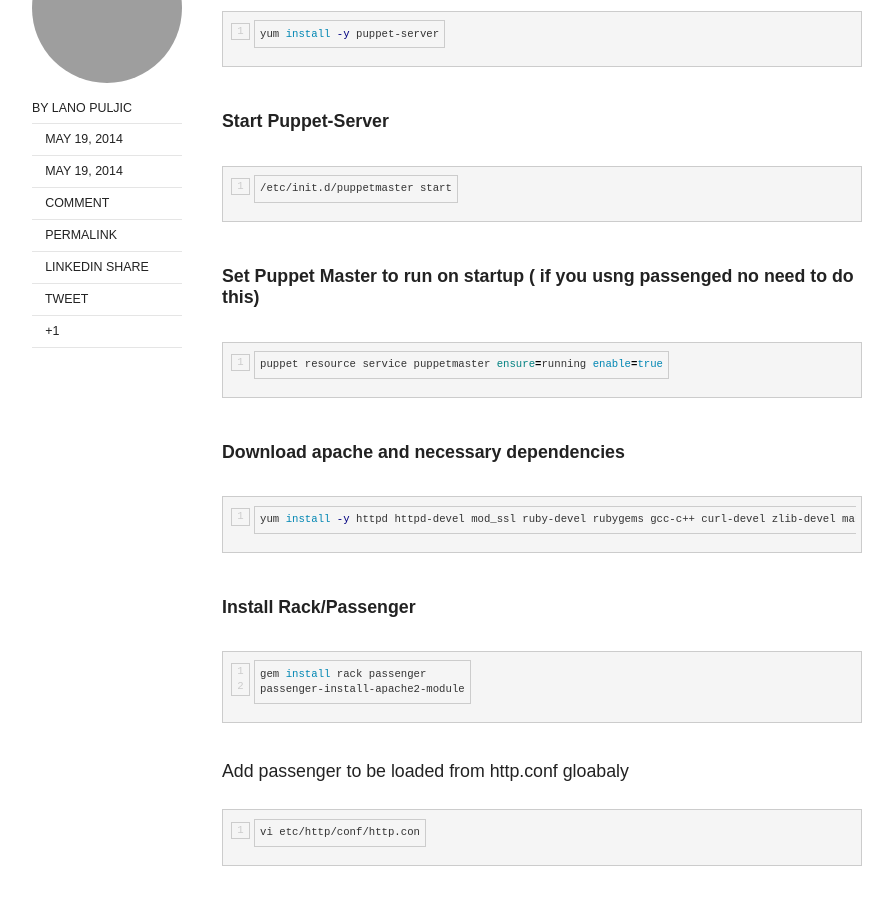
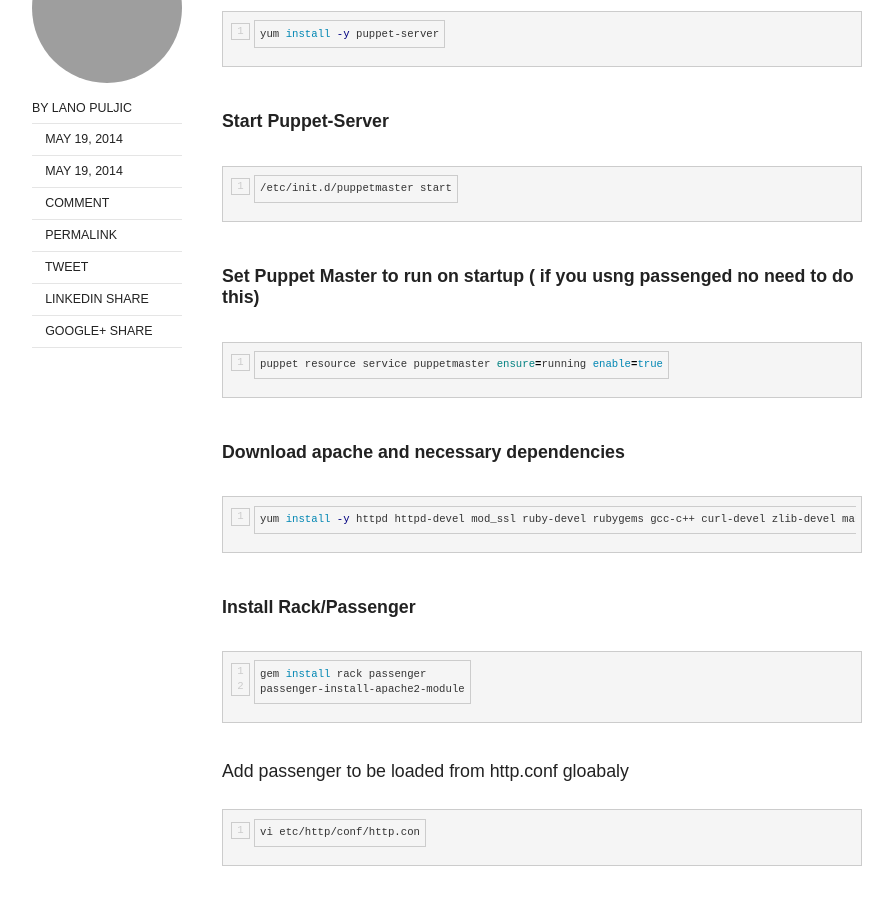
Before and after one commit to lanopuljic/myblog, a Jekyll site: the page built from _posts/2014-05-19-install-puppet-server.md, in a window 1280 px wide and 900 px high, scrolled down 515 px. Shown: the whole window, without its empty margins (128-1021 px from the left). Built offline with Jekyll 4.4.1, drawn with Linux system fonts in a browser that asks for light colours; nearby versions of some CDN libraries; comment, search, counter and statistics services are not loaded.

Commit message:
Few changes made and added linkedin

```diff
--- a/_layouts/post.html
+++ b/_layouts/post.html
@@ -33,12 +33,13 @@
         {% if page.share %}
         <!--<span class="social-share-facebook">
             <a href="https://www.facebook.com/sharer/sharer.php?u={{ site.url }}{{ page.url }}" title="Share on Facebook" itemprop="Facebook"><i class="icon-facebook-sign"></i> Like</a></span>-->
+        <span class="social-share-twitter">
+            <a href="https://twitter.com/intent/tweet?hashtags={{ page.categories | join: ',' }}&text={{ page.title }}&url={{ site.url }}{{ page.url }}&via={{site.owner.twitter}}" target="_blank"title="Share on Twitter" itemprop="Twitter"><i class="icon-twitter"></i> Tweet</a></span>
         <span class="social-share-linkedin">
             <a href="http://www.linkedin.com/shareArticle?mini=true&url={{ site.url }}{{ page.url }}&title={{ page.title }}&summary={{page.description }}&source={{ site.url }}" target="_blank" title="Share on LinkedIN" itemprop="LinkeIN"><i class="icon-linkedin"></i> LinkedIN Share</a></span>
-        <span class="social-share-twitter">
-            <a href="https://twitter.com/intent/tweet?hashtags={{ page.categories | join: ',' }}&text={{ page.title }}&url={{ site.url }}{{ page.url }}&via={{site.owner.twitter}}" target="_blank"title="Share on Twitter" itemprop="Twitter"><i class="icon-twitter"></i> Tweet</a></span>
         <span class="social-share-googleplus">
-            <a href="https://plus.google.com/share?url={{ site.url }}{{ page.url }}" title="Share on Google Plus" target="_blank" itemprop="GooglePlus"><i class="icon-google-plus"></i> +1</a></span>
+            <a href="https://plus.google.com/share?url={{ site.url }}{{ page.url }}" title="Share on Google Plus" target="_blank" itemprop="GooglePlus"><i class="icon-google-plus"></i> Google+ Share</a></span>
+
             <!-- /.social-share -->{% endif %}
       </footer>
       <div class="entry-content">
```
